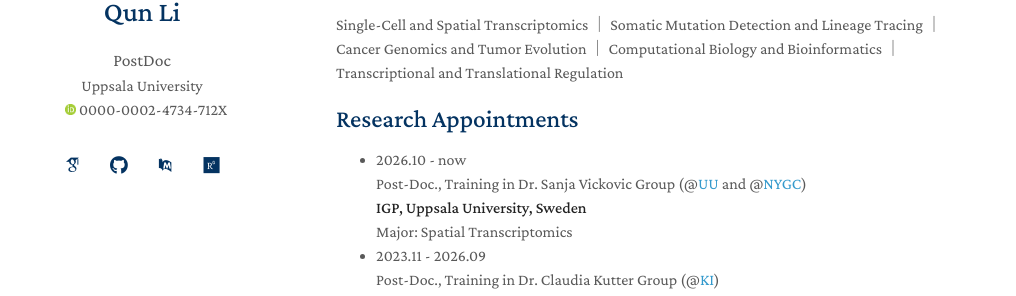
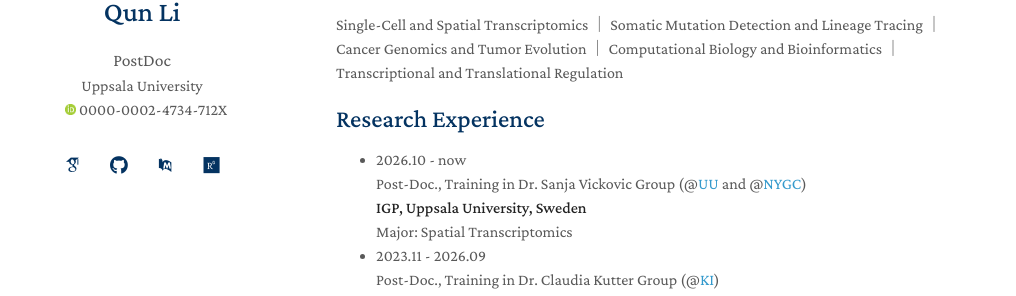
Before and after one commit to liqunbio/liqunbio.github.io, a Jekyll site: the page built from index.md, in a window 1280 px wide and 900 px high. Shown: the part 230-526 px from the top of the window, without its empty margins (134-1150 px from the left). Built offline with Jekyll 4.4.1, drawn with Linux system fonts in a browser that asks for light colours; some web fonts are replaced; comment, search, counter and statistics services are not loaded; our own code applies the rules of GitHub Pages for plain Markdown files.

Commit message:
Rename section from 'Research Appointments' to 'Research Experience'

```diff
--- a/index.md
+++ b/index.md
@@ -9,7 +9,7 @@ Qun's overall interest is to understand genetic and epigenetic mechanisms relate
 ## Research Interests
 Single-Cell and Spatial Transcriptomics ｜ Somatic Mutation Detection and Lineage Tracing ｜ Cancer Genomics and Tumor Evolution ｜ Computational Biology and Bioinformatics ｜ Transcriptional and Translational Regulation
 
-## Research Appointments
+## Research Experience
 - 2026.10 - now <br>
 Post-Doc., Training in Dr. Sanja Vickovic Group (@[UU](https://www.uu.se/en/contact-and-organisation/organisation?query=X39%3A164) and @[NYGC](https://www.vickovictechinnovation.com/ourteam)) <br>
 **IGP, Uppsala University, Sweden** <br>
```
